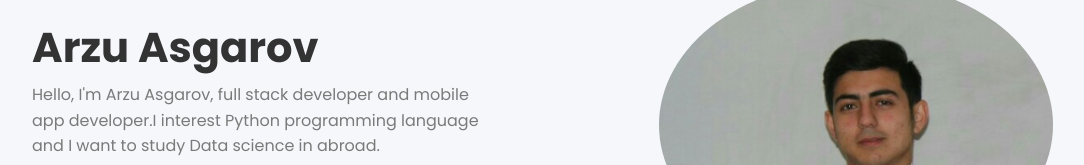
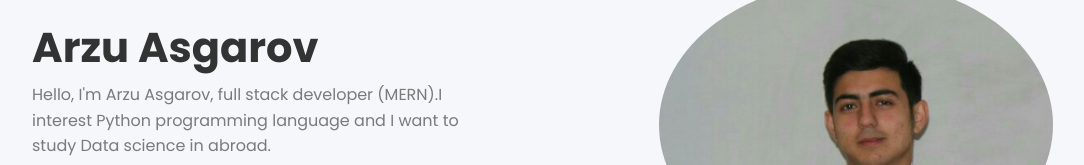
Before and after one commit to asgerofharzu/myportfolio, a plain HTML site: page index.html in a window 1280 px wide. Shown: the part 299-464 px from the top of the page, without its empty margins (32-1116 px from the left). Drawn offline with nearby package versions, Linux system fonts and the light colour scheme.

Commit message:
it's okay

```diff
--- a/index.html
+++ b/index.html
@@ -76,7 +76,7 @@
             <div class="column-1">
               <h1 class="header-title">Arzu Asgarov</h1>
               <p class="text">
-                Hello, I'm Arzu Asgarov, full stack developer and mobile app developer.I interest Python programming language and I want to study Data science in abroad.
+                Hello, I'm Arzu Asgarov, full stack developer (MERN).I interest Python programming language and I want to study Data science in abroad.
               </p>
               <a href="./pdf/mycv.pdf" target="_blank  " class="btn">Open CV</a>
             </div>
```
